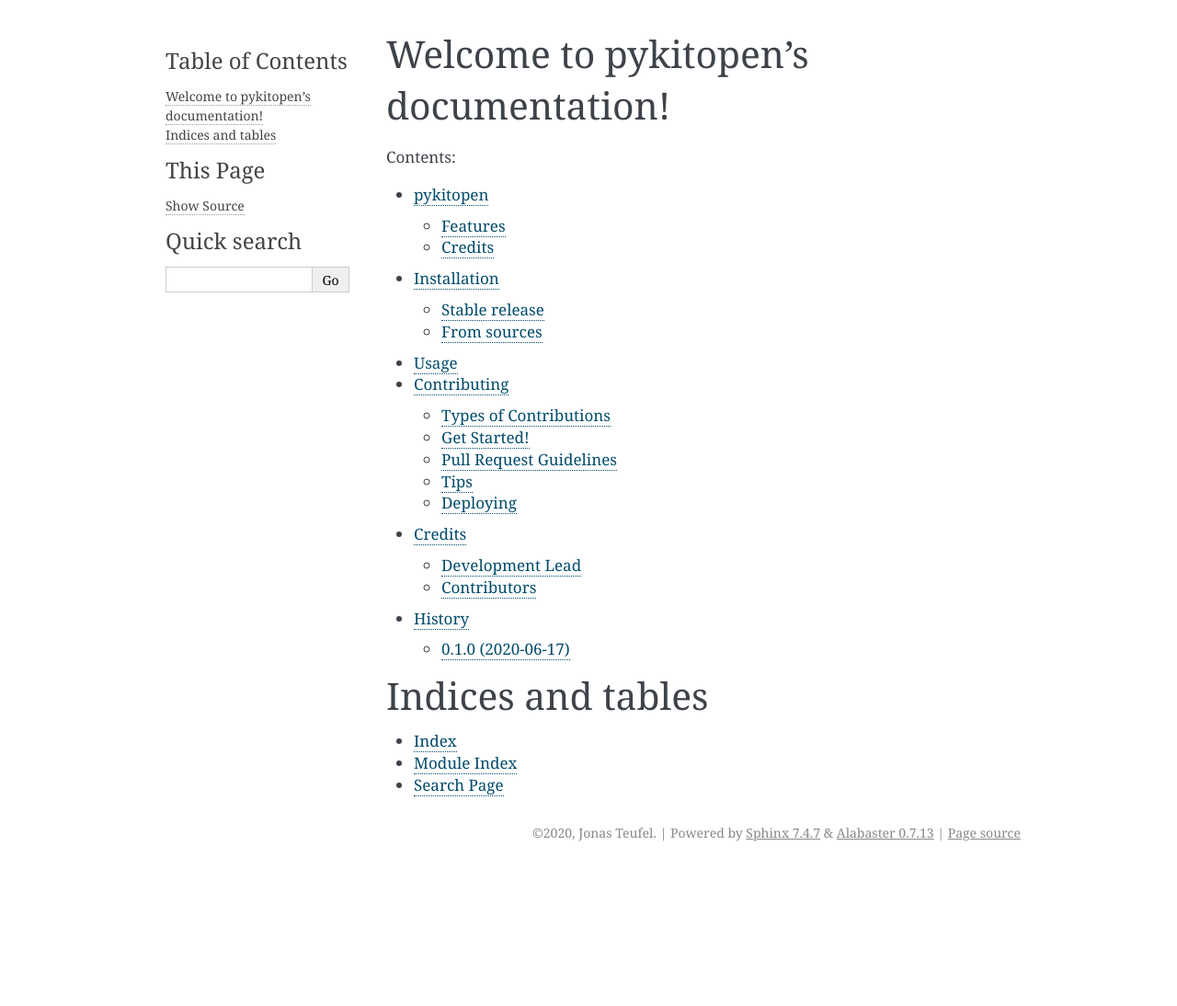
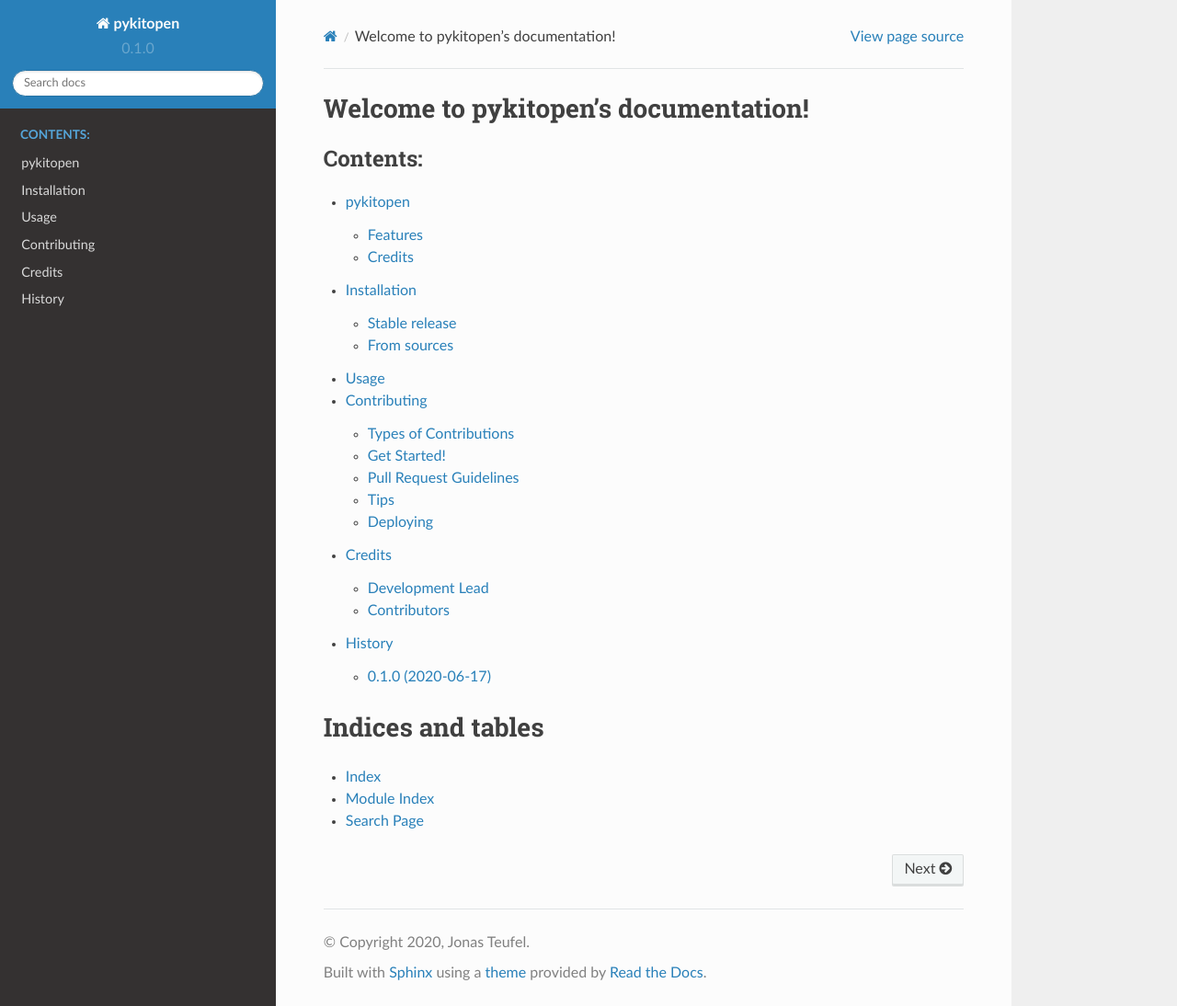
Before and after one commit to the16thpythonist/pykitopen, a Sphinx documentation site: the page built from docs/index.rst, in a window 1280 px wide and 1094 px high. Shown: the whole window at 92% size. Built offline with Sphinx 7.4.7 and the Read the Docs theme 2.0.0, drawn with Linux system fonts in a browser that asks for light colours; pages that are not in the unit, such as notebooks, are missing from menus.

Commit message:
changed doc theme to read the docs

```diff
--- a/docs/conf.py
+++ b/docs/conf.py
@@ -31,7 +31,11 @@
 
 # Add any Sphinx extension module names here, as strings. They can be
 # extensions coming with Sphinx (named 'sphinx.ext.*') or your custom ones.
-extensions = ['sphinx.ext.autodoc', 'sphinx.ext.viewcode']
+extensions = [
+    'sphinx.ext.autodoc',
+    'sphinx.ext.viewcode',
+    'sphinx_rtd_theme'
+]
 
 # Add any paths that contain templates here, relative to this directory.
 templates_path = ['_templates']
@@ -83,7 +87,7 @@
 # The theme to use for HTML and HTML Help pages.  See the documentation for
 # a list of builtin themes.
 #
-html_theme = 'alabaster'
+html_theme = 'sphinx_rtd_theme'
 
 # Theme options are theme-specific and customize the look and feel of a
 # theme further.  For a list of options available for each theme, see the
```
